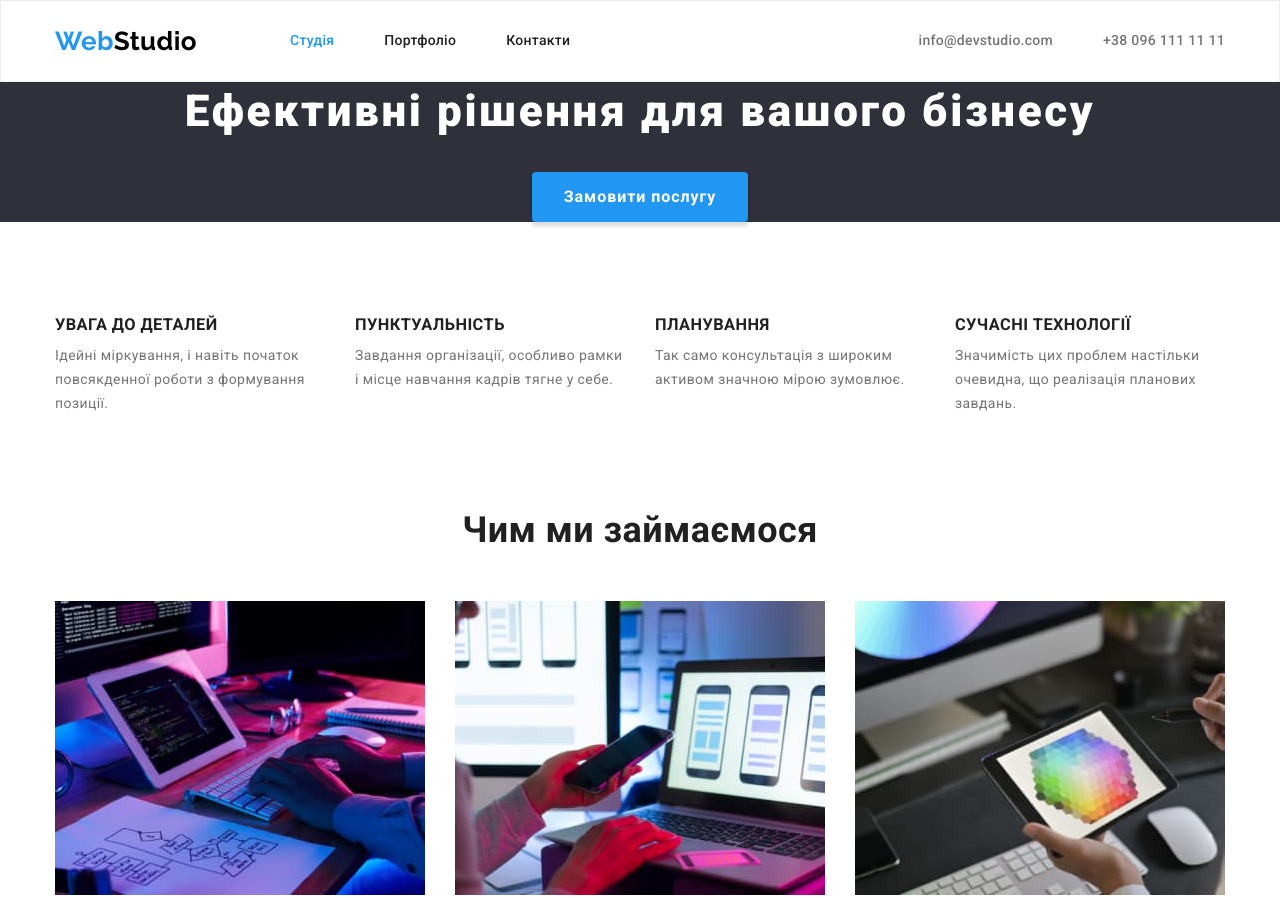
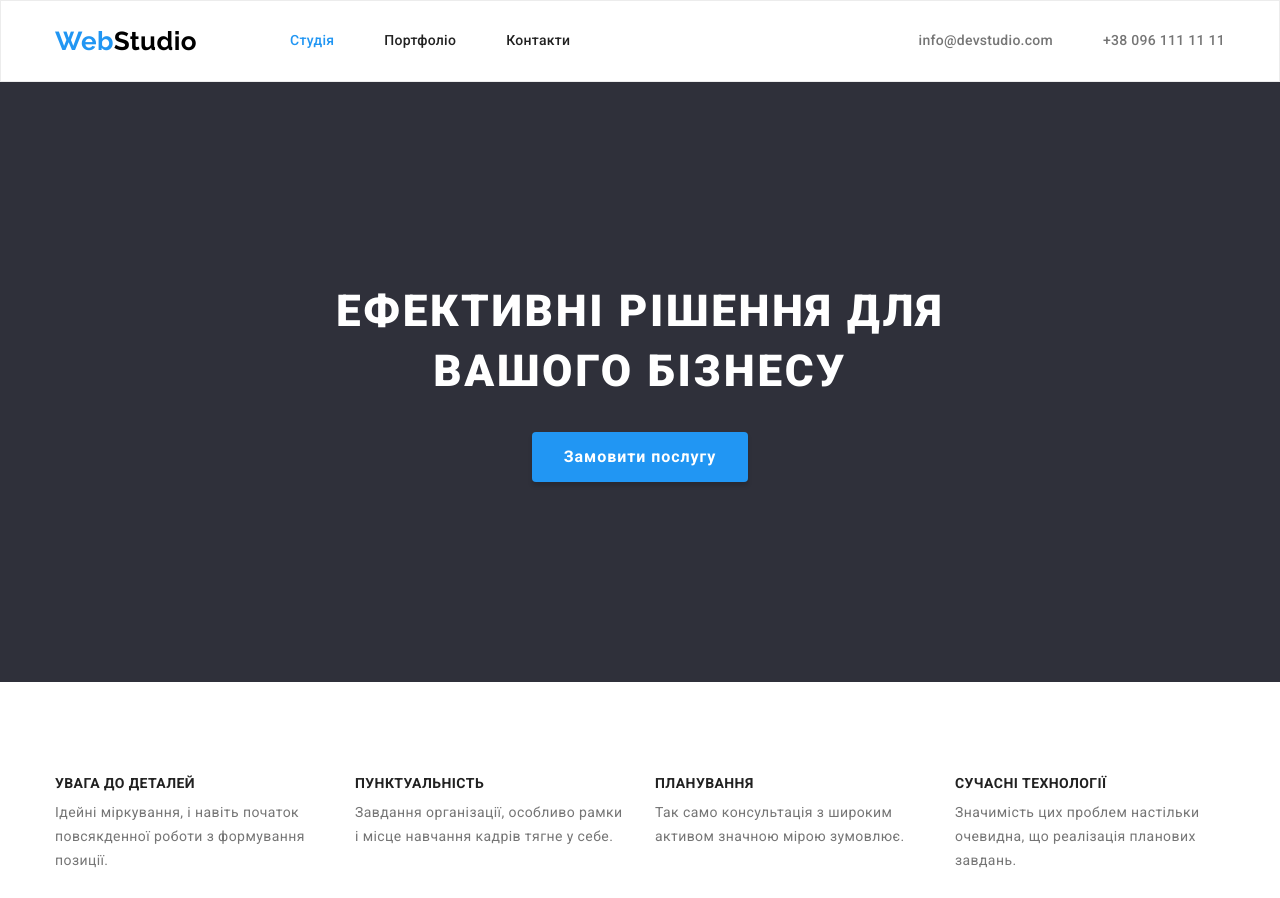
Before and after one commit to IraV20/HW2.0, a plain HTML site: page index.html in a window 1280 px wide. Shown: the top 898 px of the page. Drawn offline with nearby package versions, Linux system fonts and the light colour scheme.

Commit message:
ready HW3

```diff
--- a/css/styles.css
+++ b/css/styles.css
@@ -65,7 +65,9 @@ img{
     font-family: 'Raleway', sans-serif;
     font-size: 26px;
     font-weight: 700;
-    line-height: normal;
+    line-height: 1.3;
+
+    max-height: 31px;
 
 }
 
@@ -207,6 +209,7 @@ header{
 .hero{
     background-color: var(--bg-hero);
     text-align: center;
+    padding: 200px 0px;
 }
 
 .hero-title{
@@ -216,8 +219,10 @@ header{
     font-weight: 900;
     line-height: 1.36;
     letter-spacing: 0.06em;
+    text-transform: uppercase;
+    max-width: 696px;
 
-    margin-bottom: 30px;
+    margin: 0 auto 30px;
 
 }
 
@@ -270,8 +275,10 @@ header{
     width: 270px;
 }
 .benefits .title{
+    font-size: 14px;
     font-weight: 700;
     line-height: 1.14;
+    text-transform: uppercase;
 
     margin-bottom: 10px;
 
```
